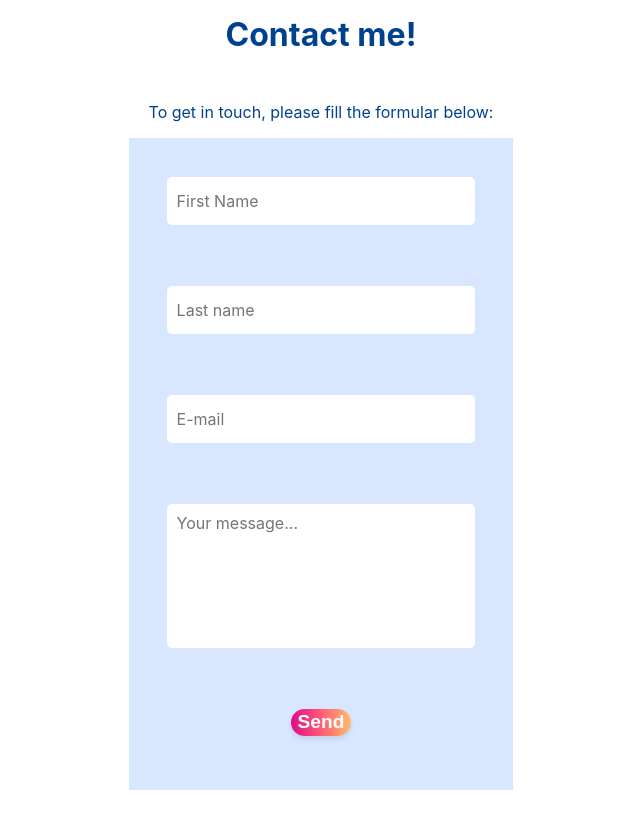
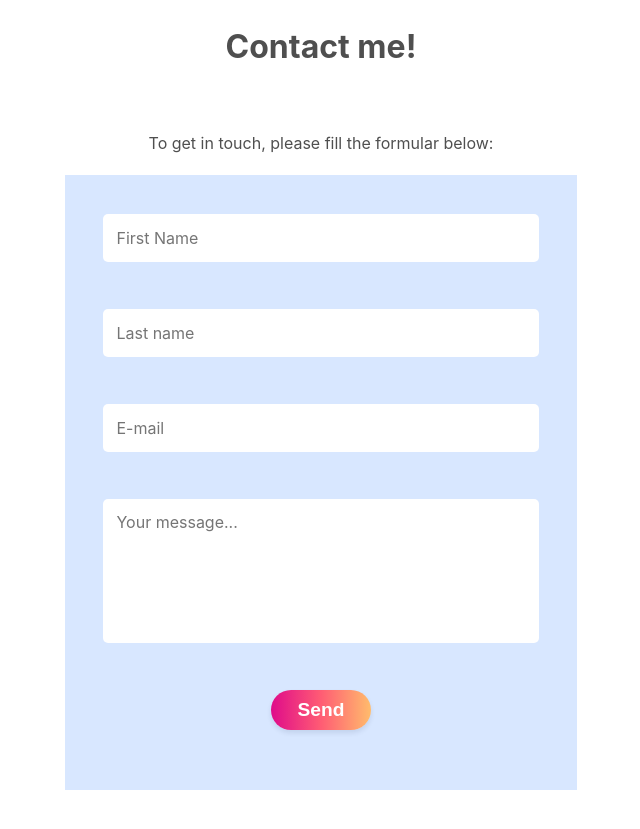
Before and after one commit to neusgp/portfolio, a Next.js app: page / in a window 1280 px wide. Shown: the part 2240-3069 px from the top of the page, without its empty margins (319-959 px from the left). Built offline with nearby package versions, Linux system fonts and the light colour scheme; no server answers; the database is empty.

Commit message:
fix send button

```diff
--- a/styles/contact.module.css
+++ b/styles/contact.module.css
@@ -4,6 +4,8 @@
     align-items: center;
     padding: 6% 0 6% 0;
     height: 120vh;
+    color: #4f4f4f;
+    line-height: 2;
 }
 
 .form {
@@ -11,7 +13,7 @@
     flex-direction: column;
     align-items: center;
     justify-content: space-between;
-    width: 30%;
+    width: 40%;
     height: 90%;
     padding: 3%;
     background-color: #d8e7ff;
@@ -50,7 +52,7 @@
     border-radius: 50px;
     border: none;
     color: white;
-    padding: 0.8% 2% 0.8% 2%;
+    padding: 2% 6% 2% 6%;
     font-weight: bold;
     background: linear-gradient(
         90deg,
@@ -64,7 +66,6 @@
 .button:hover {
     background: white;
     color: rgba(223, 11, 138, 1);
-    border: 2px solid rgba(223, 11, 138, 1);
     cursor: pointer;
 }
 
```
